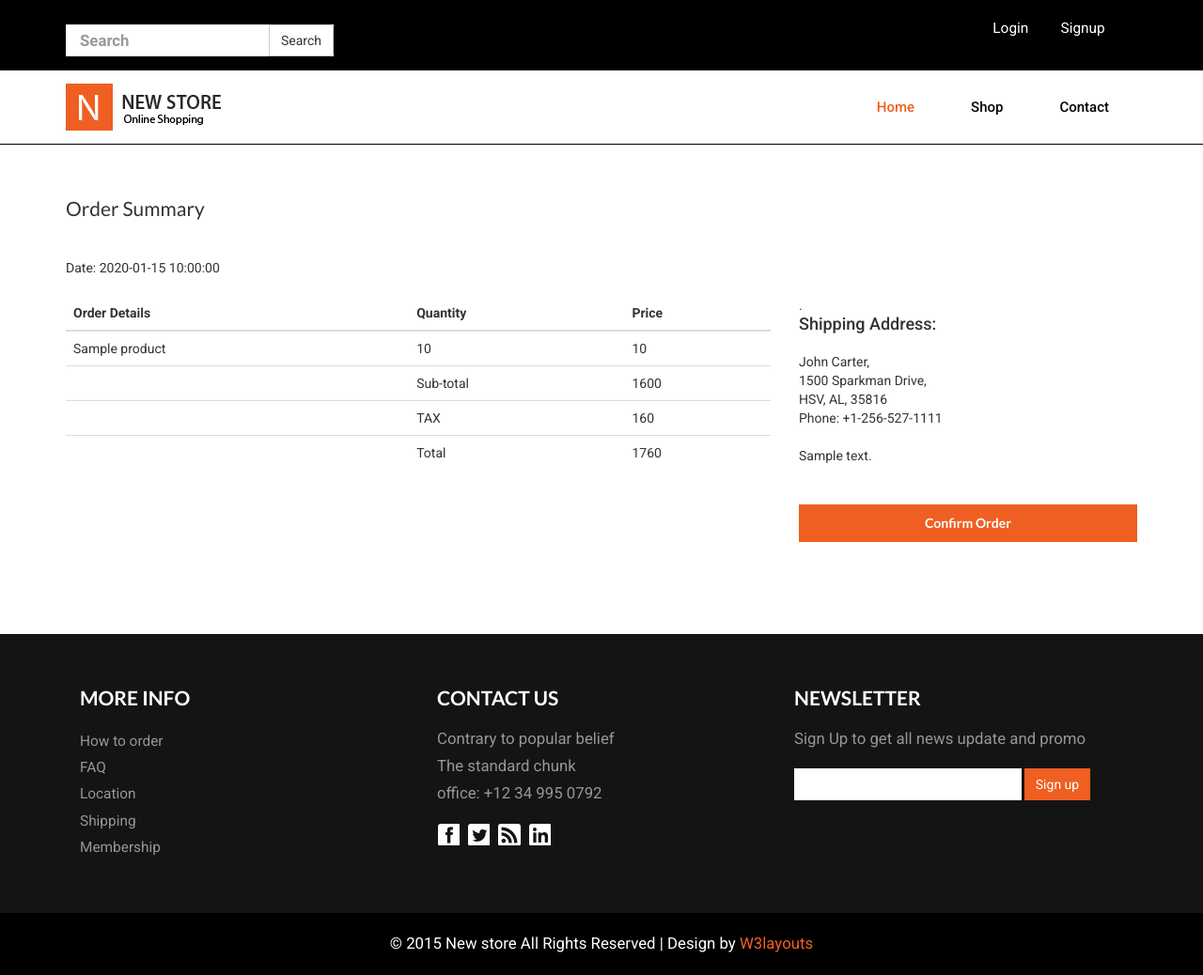
After one commit to bass404/torpedo, a Python web app: template torpedo/templates/orders/order.html in a window 1280 px wide. The commit adds this page. Shown: the whole page at 94% size. Run offline with Jinja, Linux system fonts and the light colour scheme; the template is opened without the code that fills it: most values are stand-ins (such as "Sample title", 1, 10 or a date in 2020).

Commit message:
Place Order partially implemented (routing and layout)

```diff
--- a/torpedo/templates/orders/checkout.html
+++ b/torpedo/templates/orders/checkout.html
@@ -60,7 +60,7 @@
 
 
       <div class="clearfix"></div>
-      <a class="order" href="#">Place Order</a>
+      <a class="order" href="{{ url_for('user_order_view') }}">Place Order</a>
       <div class="total-item">
         <h3>OPTIONS</h3>
         <h4>COUPONS</h4>
--- /dev/null
+++ b/torpedo/templates/orders/order.html
@@ -0,0 +1,63 @@
+{% extends "base_templates/base.html" %}
+
+{% block container %}
+<div class="container">
+  <div class="check">
+    <h1>Order Summary</h1>
+  Date: {{ date }}<br/><br/>
+      <div class="row">
+          <div class="col-md-8">
+      <table class="table">
+          <thead>
+        <tr>
+            <th>Order Details</th>
+            <th>Quantity</th>
+            <th>Price</th>
+        </tr>
+        </thead>
+          <tbody>
+
+          {% for product in products %}
+          <tr>
+              <td>{{ product.get_display_name }}</td>
+              <td>{{ product.quantity }}</td>
+              <td>{{ product.get_price }}</td>
+          </tr>
+          {% endfor %}
+
+          <tr>
+              <td>&nbsp;</td>
+              <td>Sub-total</td>
+              <td>1600</td>
+          </tr>
+          <tr>
+              <td>&nbsp;</td>
+              <td>TAX</td>
+              <td>160</td>
+          </tr>
+          <tr>
+              <td>&nbsp;</td>
+              <td>Total</td>
+              <td>1760</td>
+          </tr>
+        </tbody>
+      </table>
+          </div>
+
+      <div class="col-md-4">.
+
+        <p>
+        <h4>Shipping Address:</h4><br/>
+            John Carter,<br/>
+            1500 Sparkman Drive,<br/>
+            HSV, AL, 35816<br/>
+            Phone: +1-256-527-1111<br/>
+          <br/>
+          {{ shipping_address}}
+        </p>
+          <a class="order" href="{{ url_for('user_order_view') }}">Confirm Order</a>
+    </div>
+    </div>
+  </div>
+</div>
+{% endblock %}
```
Also changed, not shown: torpedo/orders/views.py (+11 -0 lines).
